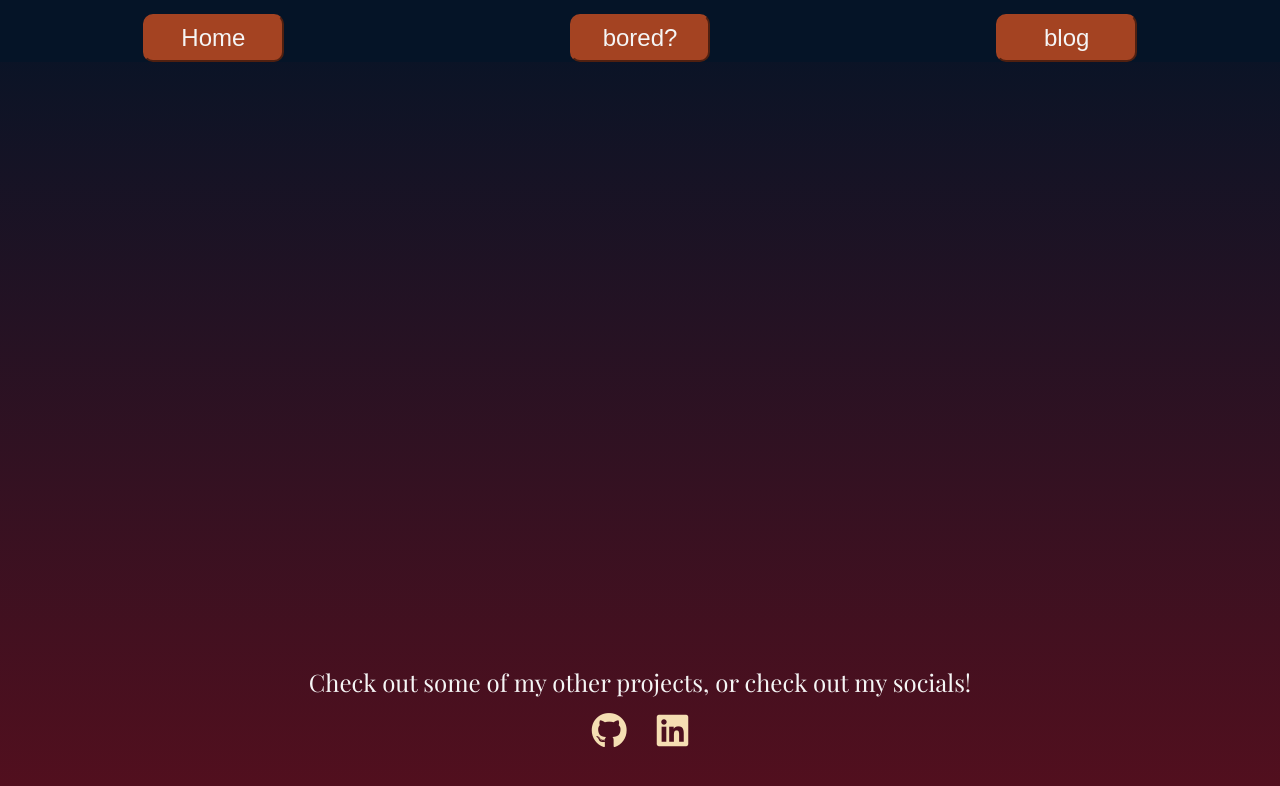
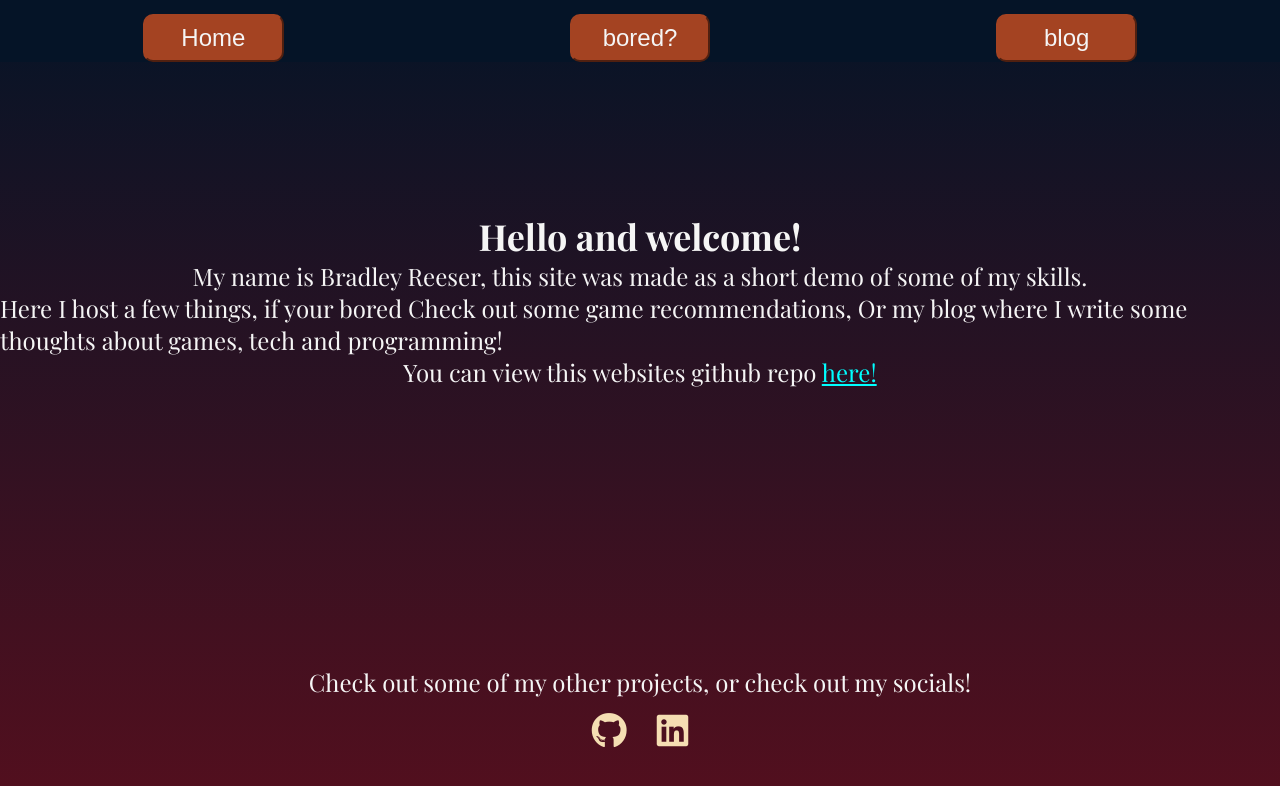
Before and after one commit to BorzoiBurrow/turbo-telegram, a React app: page / in a window 1280 px wide. Shown: the top 786 px of the page. Built offline with nearby package versions, Linux system fonts and the light colour scheme; a web font is replaced by a local one.

Commit message:
added about section, filled missing A tags

```diff
--- a/src/assets/css/index.css
+++ b/src/assets/css/index.css
@@ -56,6 +56,19 @@ body {
 
 .navbar-card:hover {
     transform: scale(1.2);
+}
+
+.About {
+    display: flex;
+    color: whitesmoke;
+    flex-direction: column;
+    align-items: center;
+    font-size: 24px;
+    margin-top: 150px;
+}
+.About a {
+    text-decoration: underline;
+    color: aqua;
 }
 
 .Footer {
--- a/src/components/about.jsx
+++ b/src/components/about.jsx
@@ -1,10 +1,14 @@
 import React from 'react';
 
 const About = () => {
-    <div>
-         <p> Hello and welcome! My name is Bradley Reeser, this site was made as a short demo of some of my skills.</p>
-        <p> Here I host a few things, if your bored Check out some game recommendations, Or my blog where I write some thoughts about games, tech and programming!</p>
+    return (
+    <div className='About'>
+        <h2>Hello and welcome!</h2>
+        <p>My name is Bradley Reeser, this site was made as a short demo of some of my skills.</p>
+            <p> Here I host a few things, if your bored Check out some game recommendations, Or my blog where I write some thoughts about games, tech and programming!</p>
+            <p> You can view this websites github repo <a href="https://github.com/BorzoiBurrow/turbo-telegram">here!</a></p>
     </div>
+    )
 }
 
 export default About;
--- a/src/components/footer.jsx
+++ b/src/components/footer.jsx
@@ -7,8 +7,8 @@ const Footer = () => {
             <div className="Footer">
                     <p>Check out some of my other projects, or check out my socials! </p>
                     <div className="icons">
-                    <a href="test.com"> <i className="fab fa-github"> </i>  </a>
-                    <a href="test.com"> <i className="fab fa-linkedin">   </i>  </a>
+                    <a href="https://github.com/BorzoiBurrow"> <i className="fab fa-github"> </i>  </a>
+                    <a href="https://www.linkedin.com/in/bradley-reeser-834681252/"> <i className="fab fa-linkedin">   </i>  </a>
                        </div>
                 </div>
     )
--- a/src/index.jsx
+++ b/src/index.jsx
@@ -1,10 +1,11 @@
 import React from "react";
 import { createRoot } from 'react-dom/client';
-import { Header, Footer} from "./components";
+import { Header, Footer, About} from "./components";
 import "../src/assets/css/index.css";
 
 // await DOM load before executing react elements.
 window.addEventListener("DOMContentLoaded", function () {
     const headerRoot = createRoot(document.getElementById('headerRoot')).render(<Header />);
     const footerRoot = createRoot(document.getElementById('footerRoot')).render(<Footer />);
+    const aboutRoot = createRoot(document.getElementById('aboutRoot')).render(<About />);
 });
```
